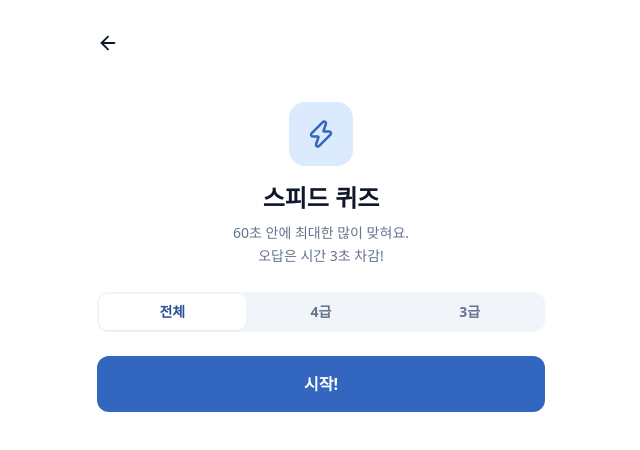
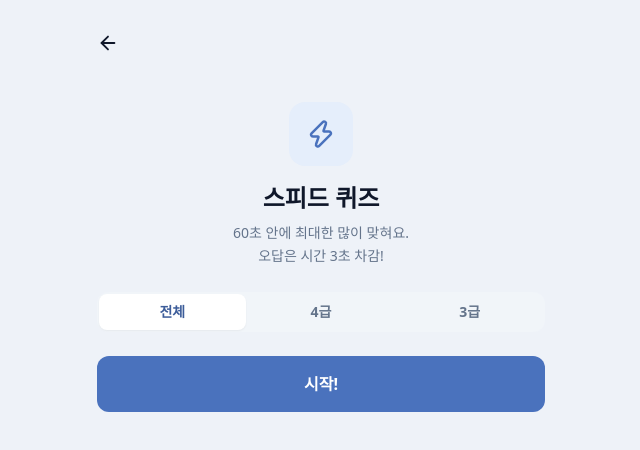
Before and after one commit to d0306r/hsk4, a Next.js app in the folder hsk-app/: page /study/speed in a window 1280 px wide. Shown: the top 450 px of the page, without its empty margins (319-959 px from the left). Built offline with nearby package versions, Linux system fonts and the light colour scheme; no server answers; a web font is replaced by a local one.

Commit message:
파스텔 톤 + 박스 구분 강화
- 페이지 배경을 은은한 파스텔 틴트(#eef2f8), 카드는 흰색 → 카드가 또렷이 떠 보임
- .card에 테두리 추가
- 포인트 색을 부드러운 파스텔 블루(콘플라워 #4a72bd)로

```diff
--- a/hsk-app/app/globals.css
+++ b/hsk-app/app/globals.css
@@ -48,7 +48,8 @@
 
 @layer components {
   .card {
-    @apply bg-surface dark:bg-surface-dark rounded-2xl p-5 shadow-sm;
+    @apply bg-surface dark:bg-surface-dark rounded-2xl p-5 shadow-sm
+           border border-slate-200/80 dark:border-slate-700/60;
   }
 
   .btn-primary {
--- a/hsk-app/app/layout.tsx
+++ b/hsk-app/app/layout.tsx
@@ -42,7 +42,7 @@ export const metadata: Metadata = {
 };
 
 export const viewport: Viewport = {
-  themeColor: '#3266bf',
+  themeColor: '#4a72bd',
   width: 'device-width',
   initialScale: 1,
   maximumScale: 1,
--- a/hsk-app/app/manifest.ts
+++ b/hsk-app/app/manifest.ts
@@ -11,7 +11,7 @@ export default function manifest(): MetadataRoute.Manifest {
     display: 'standalone',
     orientation: 'portrait',
     background_color: '#ffffff',
-    theme_color: '#3266bf',
+    theme_color: '#4a72bd',
     lang: 'ko-KR',
     icons: [
       {
--- a/hsk-app/components/home/DailyGoalCard.tsx
+++ b/hsk-app/components/home/DailyGoalCard.tsx
@@ -21,7 +21,7 @@ function Ring({
   const R = 34;
   const C = 2 * Math.PI * R;
   const offset = C * (1 - Math.min(ratio, 1));
-  const stroke = done ? '#059669' : '#3266bf'; // emerald-600 / brand-600
+  const stroke = done ? '#059669' : '#4a72bd'; // emerald-600 / brand-600
 
   return (
     <svg width="84" height="84" viewBox="0 0 84 84" className="flex-shrink-0 -rotate-90">
--- a/hsk-app/components/stats/ShareButton.tsx
+++ b/hsk-app/components/stats/ShareButton.tsx
@@ -24,8 +24,8 @@ function drawCard(): Promise<Blob | null> {
 
   // 배경 그라디언트
   const g = ctx.createLinearGradient(0, 0, S, S);
-  g.addColorStop(0, '#3266bf');
-  g.addColorStop(1, '#2a5199');
+  g.addColorStop(0, '#4a72bd');
+  g.addColorStop(1, '#3d5d9a');
   ctx.fillStyle = g;
   ctx.fillRect(0, 0, S, S);
 
--- a/hsk-app/lib/confetti.ts
+++ b/hsk-app/lib/confetti.ts
@@ -25,7 +25,7 @@ export function fireConfetti(count = 120): void {
   }
   ctx.scale(dpr, dpr);
 
-  const colors = ['#3266bf', '#5f95e6', '#22c55e', '#f59e0b', '#ef4444', '#3f78d6', '#ec4899'];
+  const colors = ['#4a72bd', '#7fa4de', '#22c55e', '#f59e0b', '#ef4444', '#5f86cf', '#ec4899'];
   type P = {
     x: number;
     y: number;
--- a/hsk-app/tailwind.config.ts
+++ b/hsk-app/tailwind.config.ts
@@ -9,26 +9,26 @@ const config: Config = {
   theme: {
     extend: {
       colors: {
-        // 산뜻한 중간 블루 — 시안톤 '쨍'함은 빼되 색감은 살린 로열블루. 의미색(초록/빨강)과 구분됨
-        // 옅은 면(50~200)은 부드러운 파스텔, 버튼(600/700)은 흰 글씨 대비 확보
+        // 부드러운 파스텔 블루(콘플라워) — 눈이 편하되 색감은 살아있음. 의미색(초록/빨강)과 구분됨
         brand: {
-          50: '#f0f6fe',
-          100: '#dceafd',
-          200: '#bcd6fa',
-          300: '#8fb9f2',
-          400: '#5f95e6',
-          500: '#3f78d6',
-          600: '#3266bf',
-          700: '#2a5199',
-          800: '#244279',
-          900: '#1f3860',
+          50: '#f3f7fd',
+          100: '#e5eefb',
+          200: '#cddff5',
+          300: '#a9c5ec',
+          400: '#7fa4de',
+          500: '#5f86cf',
+          600: '#4a72bd',
+          700: '#3d5d9a',
+          800: '#344d7c',
+          900: '#2d4162',
         },
+        // 페이지는 은은한 파스텔 틴트, 카드는 흰색 → 박스가 또렷하게 떠 보임
         bg: {
-          DEFAULT: '#ffffff',
+          DEFAULT: '#eef2f8',
           dark: '#0f172a',
         },
         surface: {
-          DEFAULT: '#f8fafc',
+          DEFAULT: '#ffffff',
           dark: '#1e293b',
         },
       },
```
